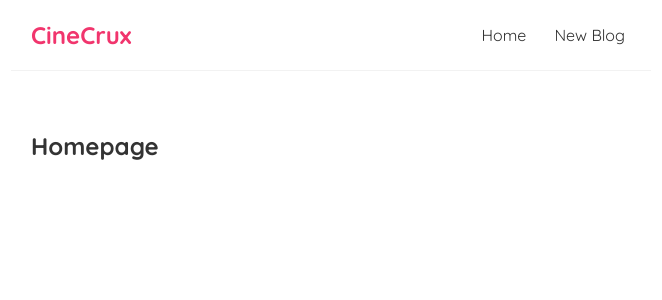
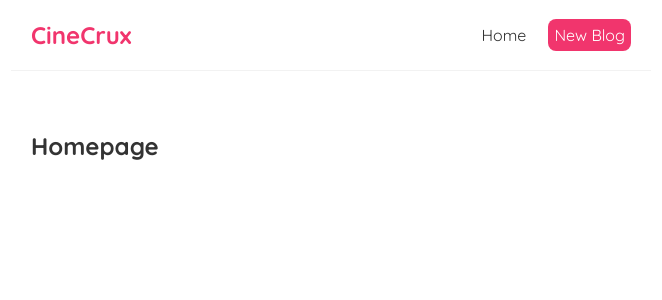
Before and after one commit to theiconik/cine-crux, a React (Create React App) app: page / in a window 1280 px wide. Shown: the top 300 px of the page, without its empty margins (309-971 px from the left). Built offline with nearby package versions, Linux system fonts and the light colour scheme.

Commit message:
Iniline styling for New blog button

```diff
--- a/src/Navbar.js
+++ b/src/Navbar.js
@@ -4,7 +4,11 @@
          <h1>CineCrux</h1>
          <div className="links">
             <a href="/">Home</a>
-            <a href="/create">New Blog</a>
+            <a href="/create" style={{
+               color: "white",
+               backgroundColor: "#f1356d",
+               borderRadius: "8px",
+            }}>New Blog</a>
             {/* <a href=""></a> */}
          </div>
       </nav>
```
